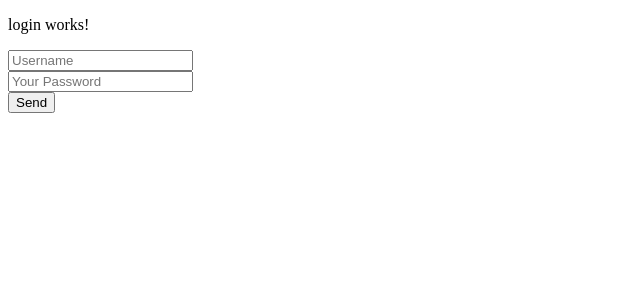
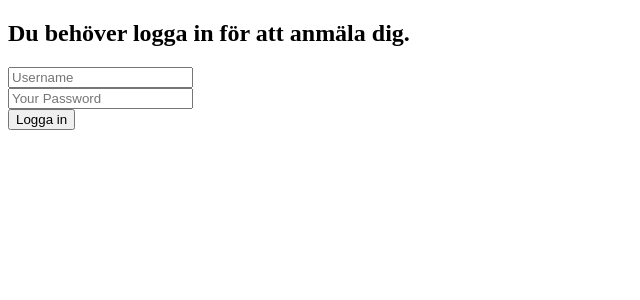
Before and after one commit to dwassing/gustavmilla2025, an Angular app in the folder frontend/webapp/: page / in a window 1280 px wide. Both pictures are taken after a click on the button "Tryck här för att logga in". Shown: the top 300 px of the page, without its empty margins (0-640 px from the left). Built offline with nearby package versions, Linux system fonts and the light colour scheme.

Commit message:
Changed texts on login

```diff
--- a/frontend/webapp/src/app/pages/login/login.page.html
+++ b/frontend/webapp/src/app/pages/login/login.page.html
@@ -1,10 +1,9 @@
-<p>login works!</p>
-
+<h2>Du behöver logga in för att anmäla dig.</h2>
 <form #myform = "ngForm" (ngSubmit) = "loginUser(myform)" >
     <input type = "text" name = "username" placeholder = "Username" ngModel>
     <br/>
 
     <input type = "password" name = "password" placeholder = "Your Password" ngModel>
     <br/>
-    <input type = "submit" value = "Send">
+    <input type = "submit" value = "Logga in">
 </form>
```
